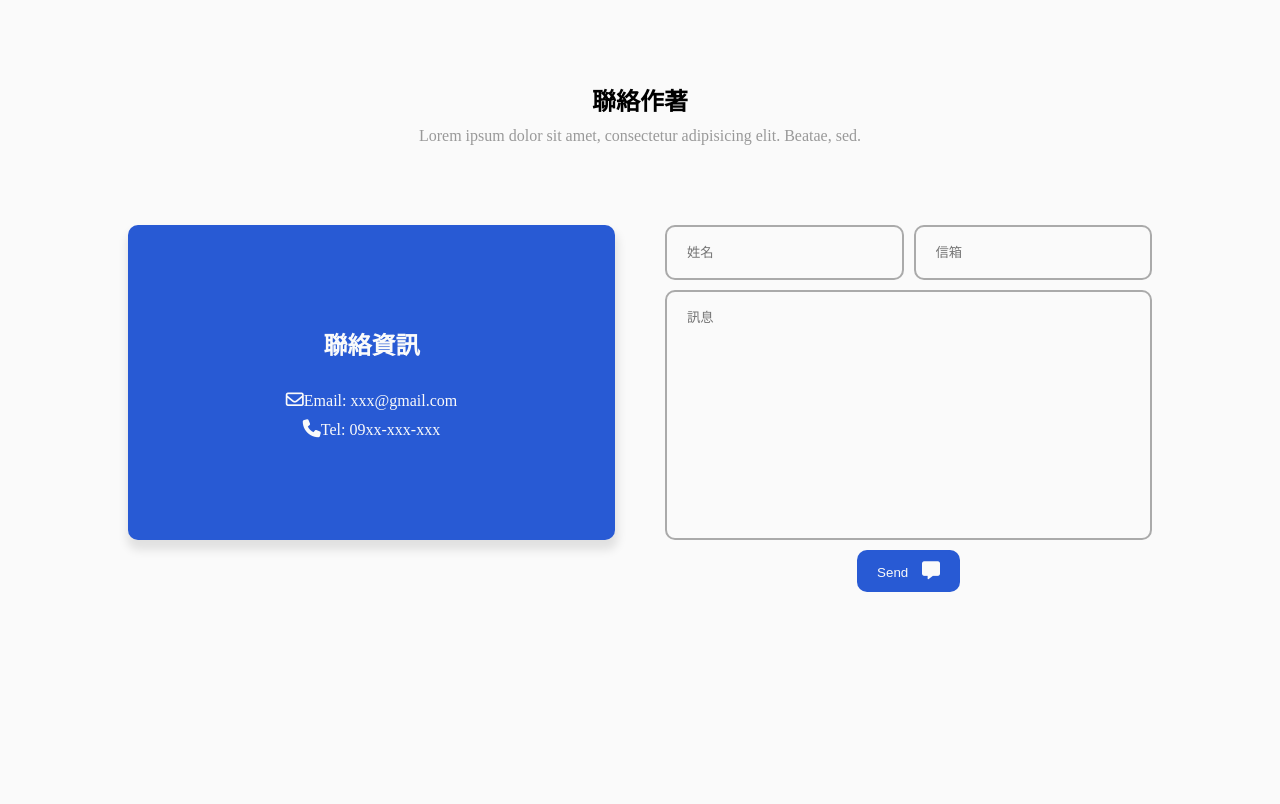
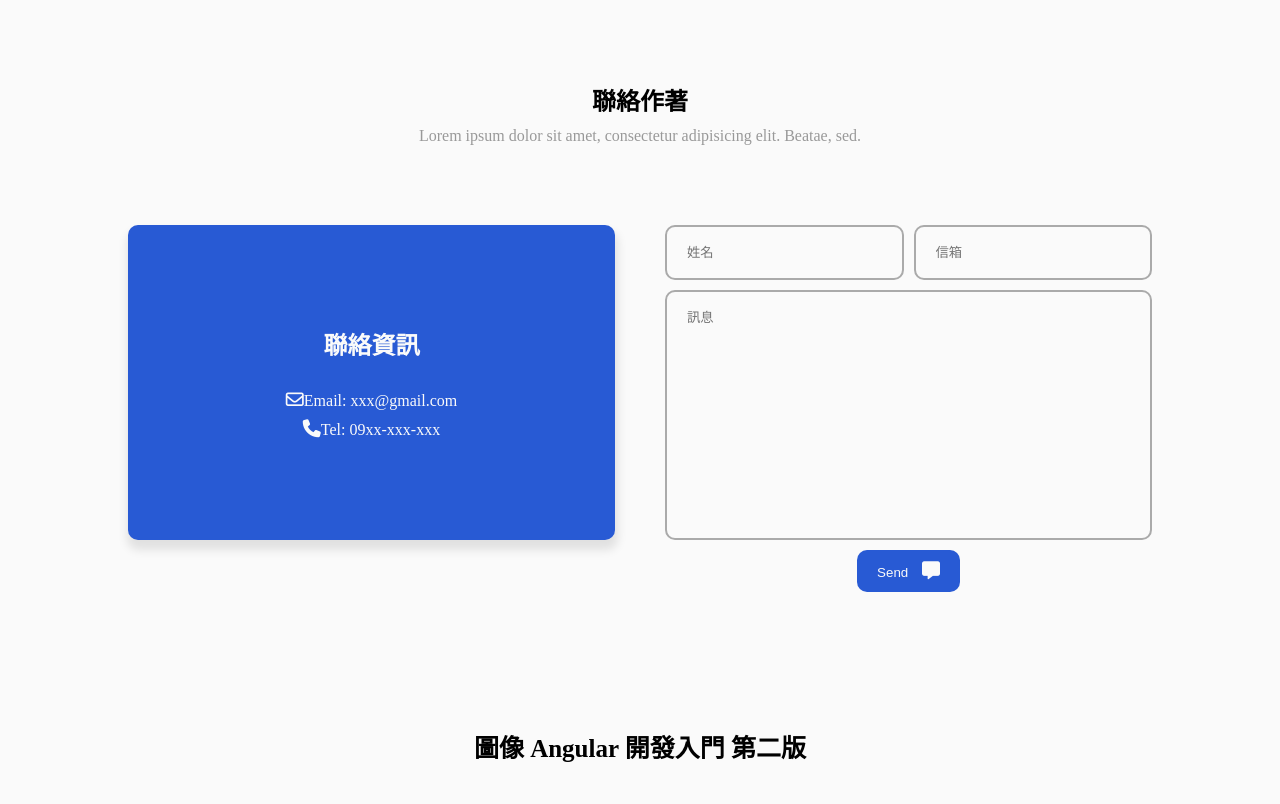
Before and after one commit to chaayui56/mcu-113-1-web-13131005, a plain HTML site: page src/index.html in a window 1280 px wide. Shown: the part 1854-2658 px from the top of the page. Before the commit the page ends 2542 px from the top, so only its background shows below. Drawn offline with Linux system fonts and the light colour scheme.

Commit message:
feat(footer): 頁尾標題文字樣式實作

```diff
--- a/src/index.html
+++ b/src/index.html
@@ -149,6 +149,10 @@
         </section>
 
       </main>
+      <footer>
+        <div class="top-footer">圖像 Angular 開發入門 第二版</div>
+
+      </footer>
     </div>
     <script src="main.js"></script>
   </body>
--- /dev/null
+++ b/src/scss/_footer.scss
@@ -0,0 +1,13 @@
+footer {
+  display: flex;
+  justify-content: center;
+  align-items: center;
+  flex-direction: column;
+  row-gap: 30px;
+  padding: 40px 60px;
+
+  .top-footer {
+    font-size: 25px;
+    font-weight: 600;
+  }
+}
--- a/src/scss/style.scss
+++ b/src/scss/style.scss
@@ -4,6 +4,7 @@
 @import "./about";
 @import "./skill";
 @import "./contact";
+@import "./footer";
 
 :root {
   --body-color: rgb(250, 250, 250);
```
Also changed, not shown: src/style.min.css, 1 other file.
